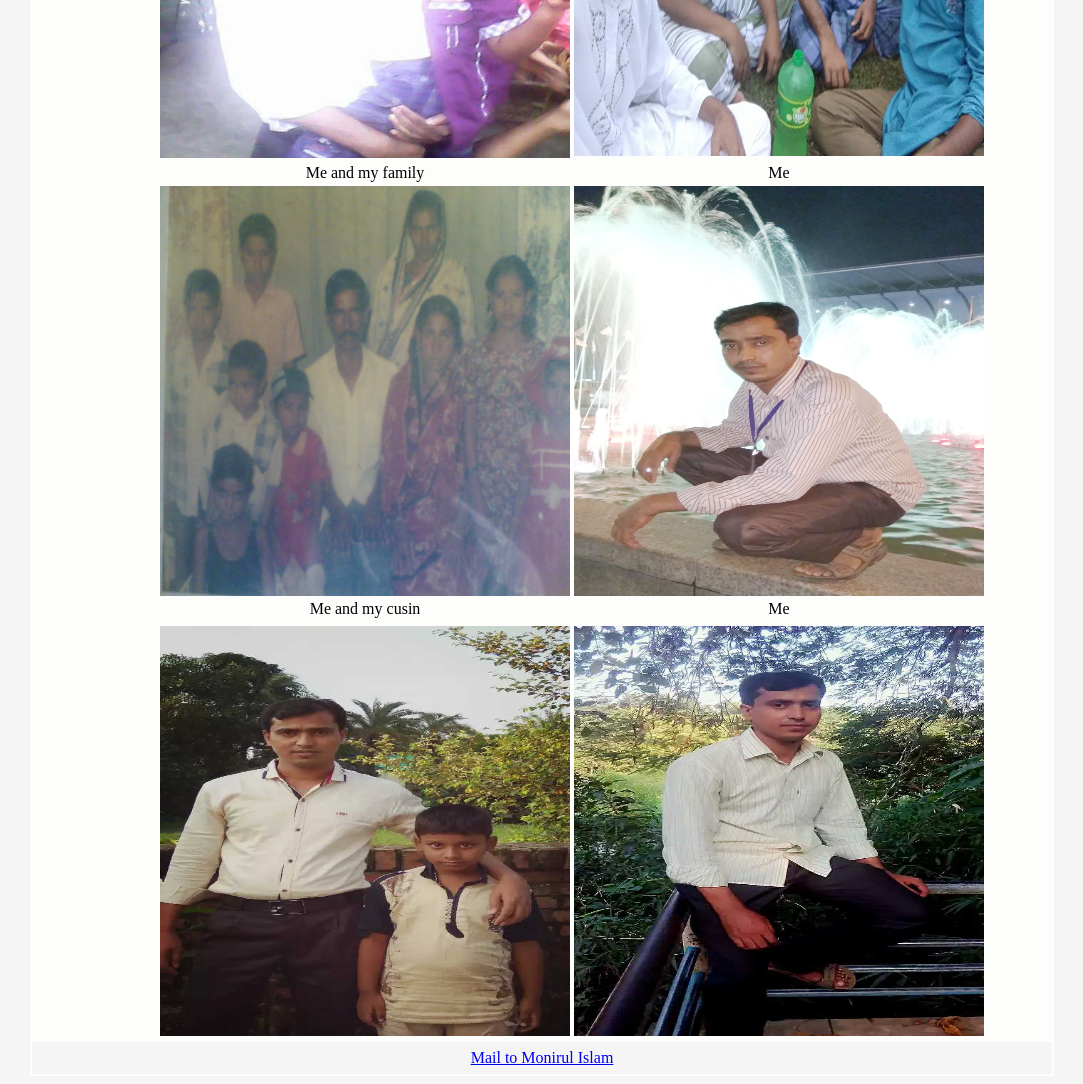
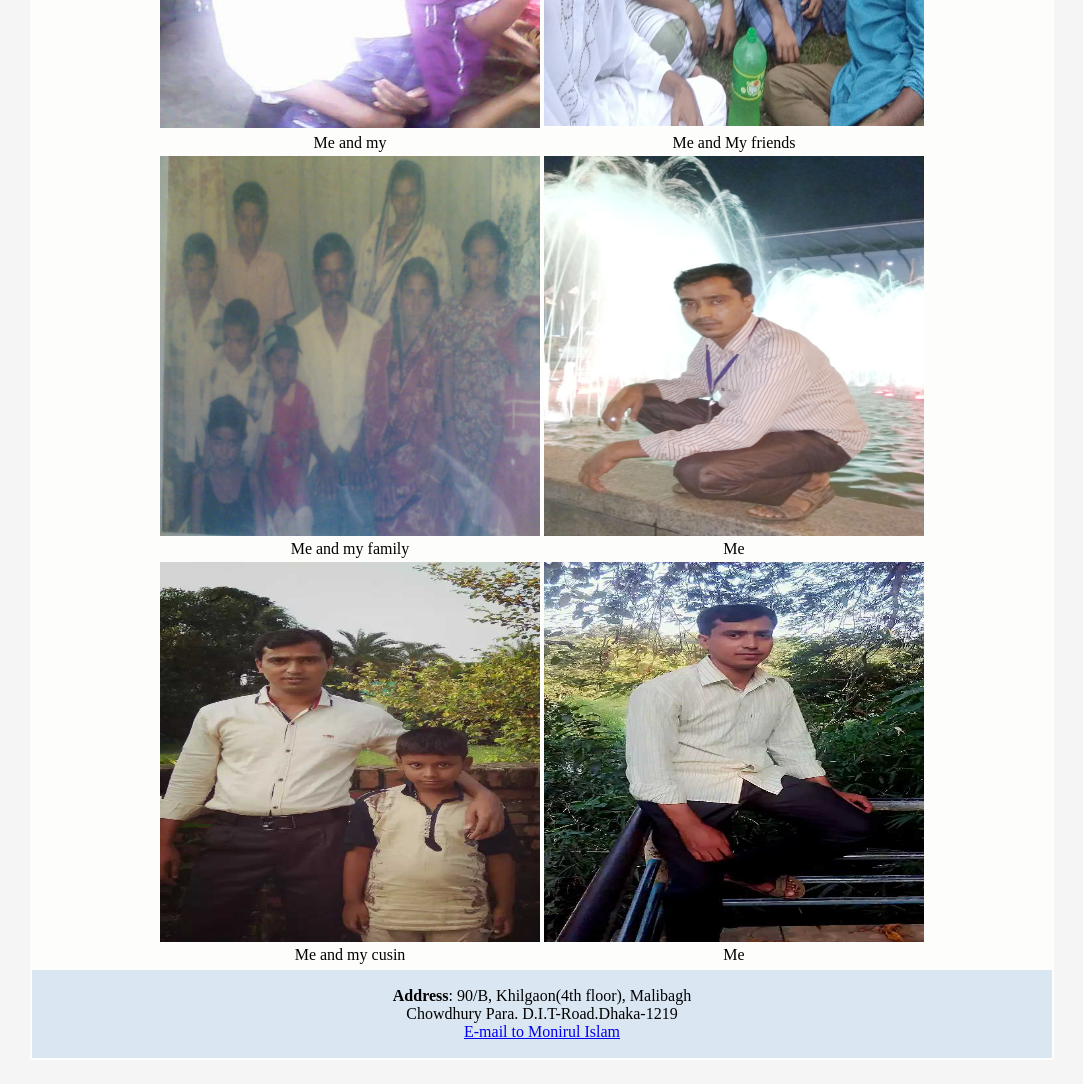
Before and after one commit to monirul89/project-one, a plain HTML site: page project-one/monirul-185138/gallery.html in a window 1280 px wide. Shown: the part 780-1864 px from the top of the page, without its empty margins (98-1181 px from the left). Drawn offline with Linux system fonts and the light colour scheme.

Commit message:
Update gallery.html

```diff
--- a/project-one/monirul-185138/gallery.html
+++ b/project-one/monirul-185138/gallery.html
@@ -2,13 +2,21 @@
 <html lang="en">
 <head>
     <meta charset="UTF-8">
-    <title>Title</title>
+    <title>gallery</title>
 </head>
 <body bgcolor="#F5F5F5">
-<table width="1024" align="center" bgcolor="#FDFDFB">
-    <tr bgcolor="#F5F5F5">
-        <td align="center" height="120" width="120"><img src="img/monir.jpg" alt="BITM" width="100" height="100"/></td>
-        <td colspan="3" align="center"><img src="img/goals-1.png" width="698" height="120"/></td>
+<table width="1024" align="center"  bgcolor="#FDFDFB">
+    <tr bgcolor="#DAE6F2">
+        <td align="center" height="120" width="120"><img src="img/monir.jpg" alt="MONIR" width="120" height="120"/></td>
+        <td colspan="2" align="center"><img src="img/goals-1.png" width="698" height="120"/></td>
+        <td valign="top" align="center">
+            <p>
+                <a target="_blank" href="https://github.com/monirul89/"><img width="18" height="18" src="img/github-logo.png" alt="Github"></a>
+                <a target="_blank" href="https://www.linkedin.com/in/monirul89/"><img width="18" height="18" src="img/linked.png" alt="Linkin"></a>
+                <a target="_blank" href="https://stackoverflow.com/users/4858792/md-monirul-islam"><img width="18" height="18" src="img/stackoverflow.png" alt="Stack"></a>
+                <a target="_blank" href="https://twitter.com/csemonirul"><img width="18" height="18" src="img/twitter-icon.png" alt="twitter"></a>
+            </p>
+        </td>
     </tr>
     <tr bgcolor="#80BAF5">
         <td height="50" colspan="4">
@@ -27,44 +35,45 @@
     <tr>
         <td width="100"></td>
 
-        <td colspan="2" height="600" valign="top">
+        <td colspan="2" height="550" valign="top">
             <table>
                 <tr align="center">
-                    <td>Me and my</td>
+                    <td colspan="2"><img src="img/gallery.jpg" width="200" height="100" alt="Gallery"></td>
+                </tr>
+                <tr>
+                    <td><a href="img/1.jpg"><img valign="top" src="img/1.jpg" width="380" height="380"></a></td>
+                    <td><a href="img/2.jpg"><img halign="right" src="img/2.jpg" width="380" height="380"></a></td>
+                </tr>
+                <tr align="center">
+                    <td >Me and my</td>
                     <td>Me and My friends</td>
                 </tr>
                 <tr>
-                    <td><a href="img/1.jpg"><img valign="top" src="img/1.jpg" width="410" height="410"></a></td>
-                    <td><a href="img/2.jpg"><img halign="right" src="img/2.jpg" width="410" height="410"></a></td>
+                    <td><a href="img/3.jpg"><img align="center" src="img/3.jpg" width="380" height="380"></a></td>
+                    <td><a href="img/4.jpg"><img align="center" src="img/4.jpg" width="380" height="380"></a></td>
                 </tr>
                 <tr align="center">
                     <td>Me and my family</td>
                     <td>Me</td>
                 </tr>
                 <tr>
-                    <td><a href="img/3.jpg"><img align="center" src="img/3.jpg" width="410" height="410"></a></td>
-                    <td><a href="img/4.jpg"><img align="center" src="img/4.jpg" width="410" height="410"></a></td>
+                    <td><a href="img/5.jpg"><img align="center" src="img/5.jpg" width="380" height="380"></a></td>
+                    <td><a href="img/5.jpg"><img align="center" src="img/6.jpg" width="380" height="380"></a></td>
                 </tr>
                 <tr align="center">
                     <td>Me and my cusin</td>
                     <td>Me</td>
                 </tr>
-                <tr>
-                    <td></td>
-                    <td></td>
-                </tr>
-                <tr>
-                    <td><a href="img/5.jpg"><img align="center" src="img/5.jpg" width="410" height="410"></a></td>
-                    <td><a href="img/5.jpg"><img align="center" src="img/6.jpg" width="410" height="410"></a></td>
-                </tr>
             </table>
 
         </td>
-        <td width="50"></td>
+        <td width="100"></td>
     </tr>
-    <tr align="center" bgcolor="#F5F5F5">
-        <td height="30" colspan="4">
-            <a href="mailto:monirul89@gmail.com">Mail to Monirul Islam</a>
+    <tr align="center" bgcolor="#DAE6F2">
+        <td height="50" colspan="4">
+            <p>
+                <strong>Address</strong>: 90/B, Khilgaon(4th floor), Malibagh <br />
+                Chowdhury Para. D.I.T-Road.Dhaka-1219<br /><a href="mailto:monirul89@gmail.com">E-mail to Monirul Islam</a></p>
         </td>
     </tr>
 </table>
```
